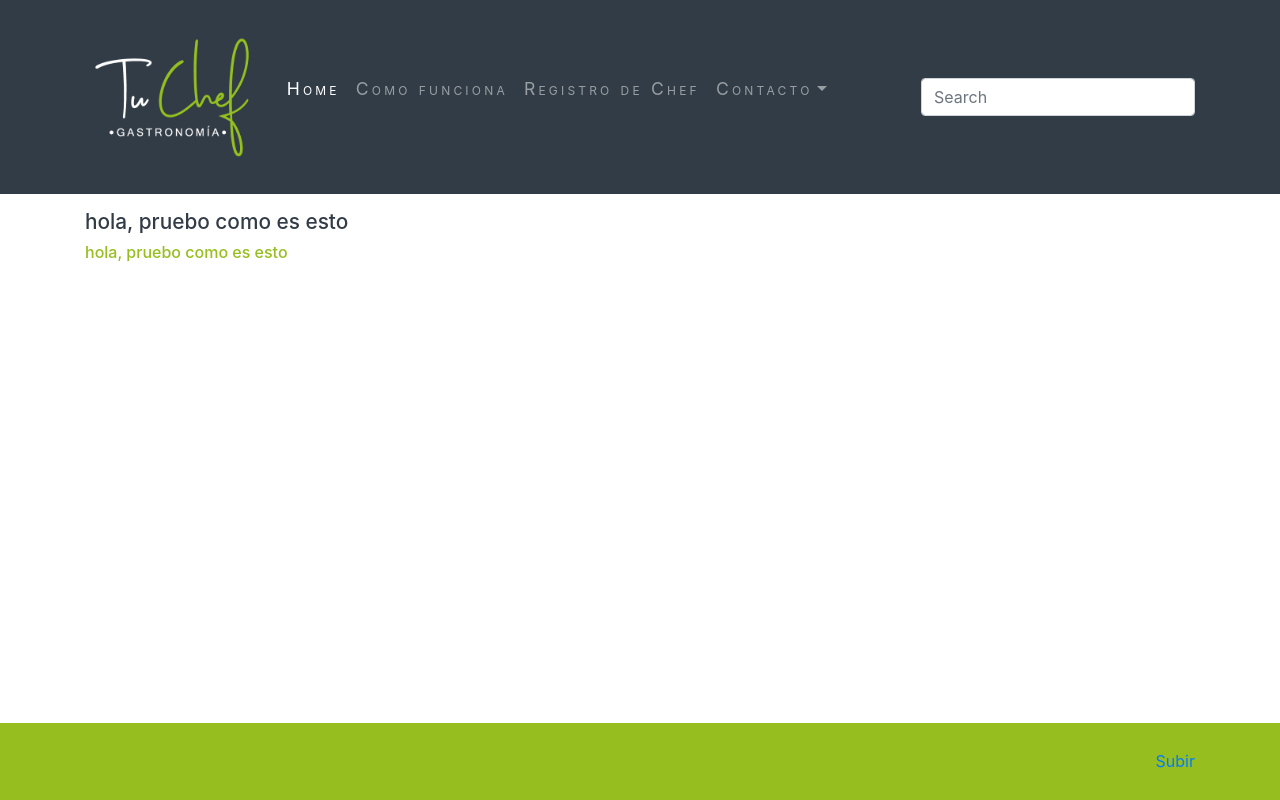
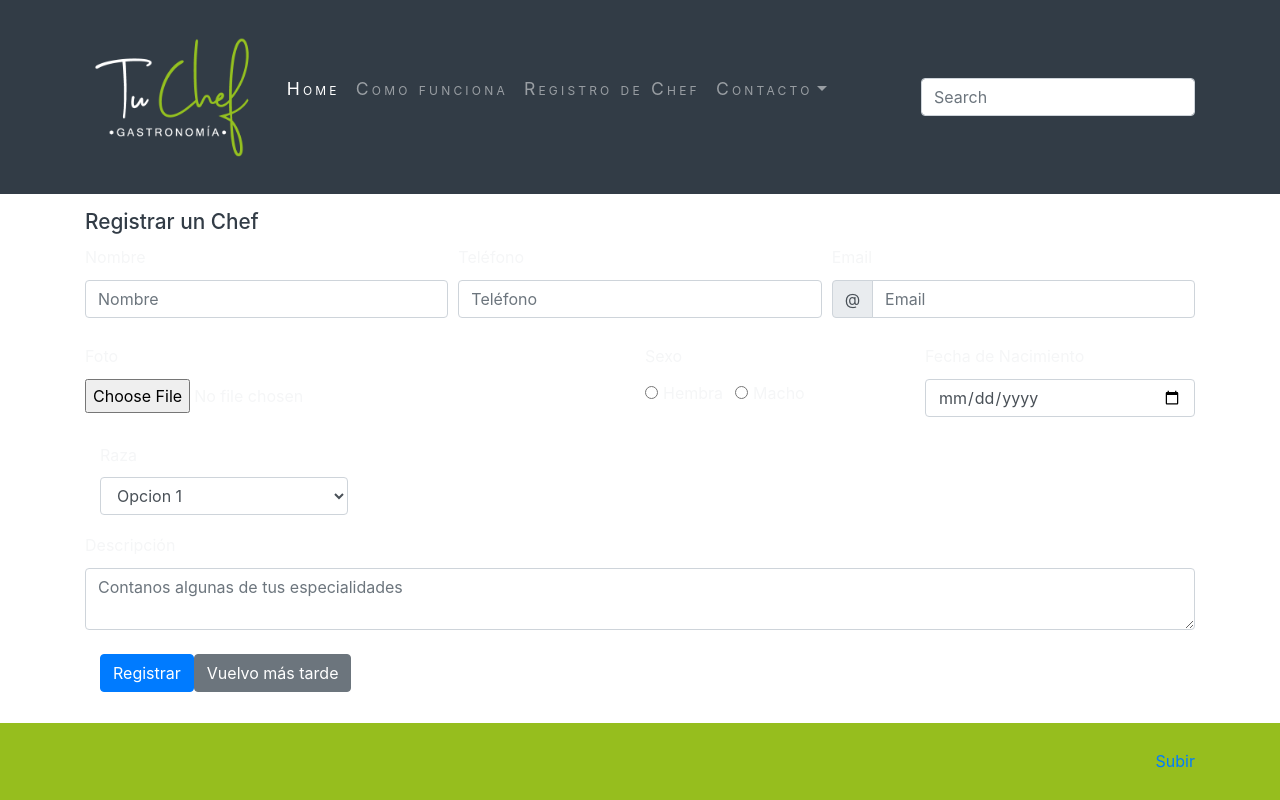
Before and after one commit to maridau/tu-chef-gastronomia-react-app, a React (Create React App) app: page / in a window 1280 px wide. Built offline with nearby package versions, Linux system fonts and the light colour scheme.

Commit message:
comienzo de register

```diff
--- a/src/Register.js
+++ b/src/Register.js
@@ -6,8 +6,88 @@ class Register extends React.Component {
 
         return (
             <div className="container">
-                <h1>hola, pruebo como es esto</h1>
-                <h2>hola, pruebo como es esto</h2>
+                <form className="form-group" onSubmit={this.handleSubmit}>
+                    <fieldset className="">
+                        <h1>Registrar un Chef</h1>
+                        <div className="form-row">
+
+                            <div className="form-group col-12 col-sm-12 col-md-12 col-lg-4 col-xl-4">
+                                <label className="" htmlFor="inlineFormInputGroup">Nombre</label>
+                                <input onChange={this.handleInput} id="personName" name="personName" className="form-control mb-2" type="text" placeholder="Nombre" required></input>
+                            </div>
+
+                            <div className="form-group col-12 col-sm-12 col-md-6 col-lg-4 col-xl-4">
+                                <label className="" htmlFor="inlineFormInputGroup">Teléfono</label>
+                                <input onChange={this.handleInput} id="personPhone" name="personPhone" className="form-control mb-2" type="tel" placeholder="Teléfono" required></input>
+                            </div>
+
+                            <div className="form-group col-12 col-sm-12 col-md-6 col-lg-4 col-xl-4">
+                                <label className="" htmlFor="inlineFormInputGroup">Email</label>
+                                <div className="input-group mb-2">
+                                    <div className="input-group-prepend">
+                                        <div className="input-group-text">@</div>
+                                    </div>
+                                    <input onChange={this.handleInput} id="personEmail" name="personEmail" type="text" className="form-control" placeholder="Email"></input>
+                                </div>
+                            </div>
+                        </div>
+
+                        <div className="form-row">
+                            <div className="form-group col-12 col-sm-12 col-md-6 col-lg-6 col-xl-6">
+                                <label htmlFor="exampleFormControlFile1">Foto</label>
+                                <input onChange={this.handleInput} id="" name="" type="file" className="form-control-file mb-2"></input>
+                            </div>
+
+                            <div className="form-group col-12 col-sm-12 col-md-3 col-lg-3 col-xl-3">
+                                <label className="" htmlFor="inlineFormInputGroup">Sexo</label><br></br>
+                                <div className="form-check-inline">
+                                    <input onChange={this.handleInput} id="sex-female" name="sex" className="form-check-input" type="radio" value="hembra"></input>
+                                    <label className="form-check-label" htmlFor="adio-btn-sexo"> Hembra</label>
+                                </div>
+
+                                <div className="form-check-inline">
+                                    <input onChange={this.handleInput} id="sex-male" name="sex" className="form-check-input" type="radio" value="macho"></input>
+                                    <label className="form-check-label" htmlFor="radio-btn-sexo"> Macho</label>
+                                </div>
+                            </div>
+
+                            <div className="form-group col-12 col-sm-12 col-md-3 col-lg-3 col-xl-3">
+                                <label className="" htmlFor="inlineFormInputGroup">Fecha de Nacimiento</label>
+                                <input onChange={this.handleInput} id="birthdate" name="birthdate" className="form-control mb-2" type="date" placeholder="Fecha de Nacimiento"></input>
+                            </div>
+                        </div>
+
+                        <div className="form-group col-12 col-sm-12 col-md-6 col-lg-3 col-xl-3">
+                            <label className="" htmlFor="inlineFormInputGroup">Raza</label>
+                            <select onChange={this.handleInput} id="" name="" className="form-control mb-2">
+                                <option value="">Opcion 1</option>
+                                <optgroup label="">
+                                    <option value="1">1</option>
+                                </optgroup>
+                                <optgroup label="2">
+                                    <option value="2">2</option>
+
+                                </optgroup>
+                            </select>
+                        </div>
+
+                        <div className="form-row">
+                            <div className="form-group col-12 col-sm-12 col-md-12 col-lg-12 col-xl-12">
+                                <label className="" htmlFor="inlineFormInputGroup">Descripción</label>
+                                <textarea onChange={this.handleInput} id="description" name="description" className="form-control mb-2"
+                                    placeholder="Contanos algunas de tus especialidades"></textarea>
+                            </div>
+                        </div>
+
+                    </fieldset>
+
+                    <fieldset className="fieldset-buttons">
+                        <div className="form-group col-12 col-sm-12 col-md-12 col-lg-12 col-xl-12">
+                            <button type="submit" className="btn btn-primary mb-2">Registrar</button>
+                            <button type="submit" className="btn btn-secondary mb-2">Vuelvo más tarde</button>
+                        </div>
+                    </fieldset>
+                </form>
             </div>
         );
     }
```
Also changed, not shown: src/Experience.js (added, +17 -0 lines), src/experience.css (added).
